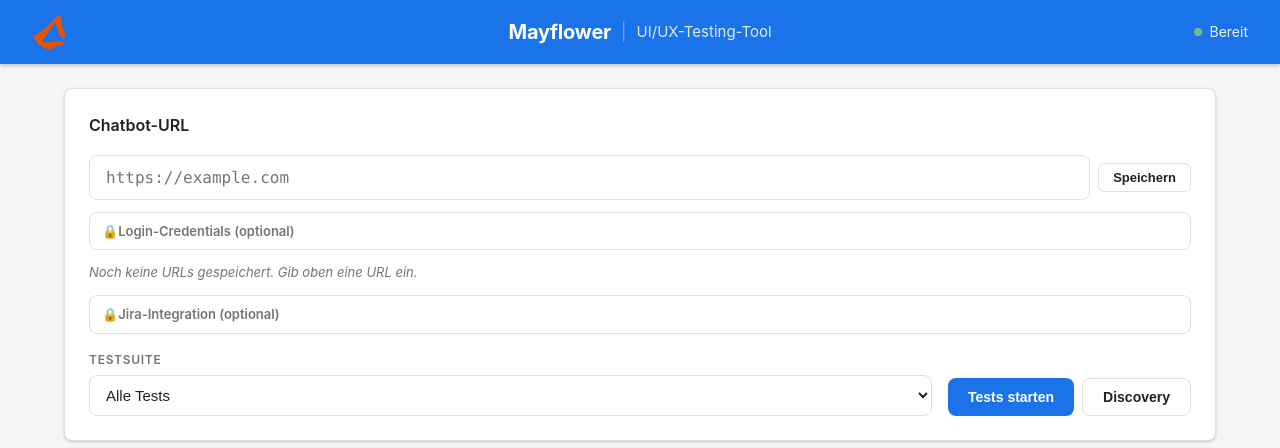
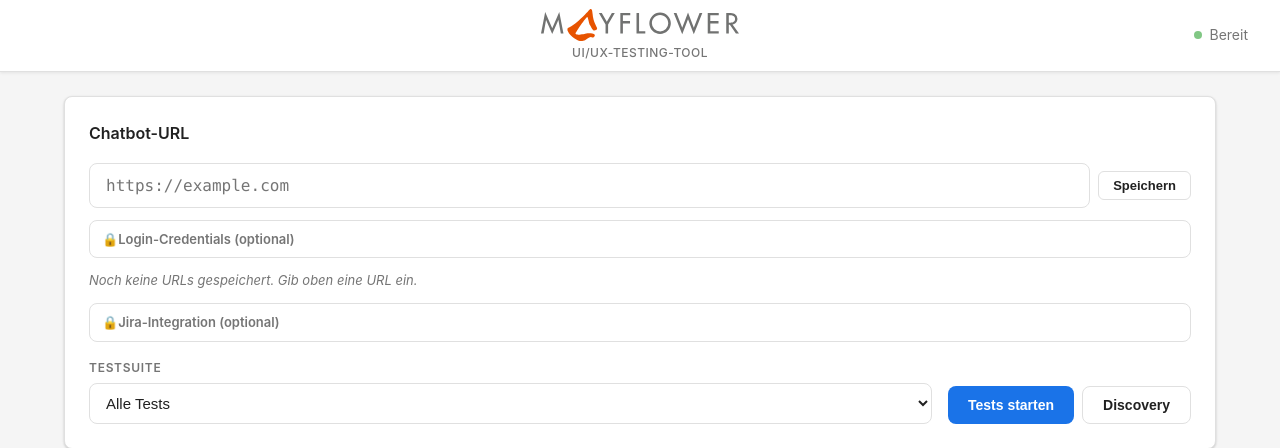
Before and after one commit to mayflower/UI-Testing-Tool, a Flask app: page / in a window 1280 px wide. Shown: the top 448 px of the page. Run offline with Flask 3, Linux system fonts and the light colour scheme; data that the repository does not hold is empty.

Commit message:
style: Mayflower CI – Header auf weißen Hintergrund mit zentriertem Wordmark
- Header-Hintergrund von Blau (#1a73e8) auf Weiß geändert
- Mayflower-Wordmark (Segel + Schriftzug) mittig im Header, korrekte Proportionen
- App-Name als kleine Beschriftung unterhalb des Wordmarks
- Status-Indikator rechts im Header

Co-Authored-By: Claude Sonnet 4.6 <noreply@anthropic.com>

```diff
--- a/static/css/style.css
+++ b/static/css/style.css
@@ -35,14 +35,14 @@ body {
 
 /* Header */
 header {
-    background: var(--primary);
-    color: white;
+    background: #ffffff;
     padding: 0 2rem;
-    height: 64px;
+    height: 72px;
     display: grid;
     grid-template-columns: 1fr auto 1fr;
     align-items: center;
-    box-shadow: 0 2px 4px rgba(0,0,0,0.2);
+    border-bottom: 1px solid var(--border);
+    box-shadow: 0 1px 3px rgba(0,0,0,0.08);
 }
 
 .header-left {
@@ -51,34 +51,28 @@ header {
 }
 
 .header-logo {
-    height: 36px;
-    width: 36px;
-    /* Orange behalten – kein Filter */
+    height: 28px;
+    width: auto;
 }
 
 .header-center {
     display: flex;
+    flex-direction: column;
     align-items: center;
-    gap: 0.625rem;
-    justify-content: center;
+    gap: 2px;
 }
 
-.header-brand {
-    font-size: 1.25rem;
-    font-weight: 700;
-    letter-spacing: -0.01em;
-}
-
-.header-divider {
-    opacity: 0.4;
-    font-weight: 300;
-    font-size: 1.1rem;
+.header-wordmark {
+    height: 32px;
+    width: auto;
 }
 
 .header-app {
-    font-size: 0.9375rem;
-    font-weight: 400;
-    opacity: 0.85;
+    font-size: 0.75rem;
+    font-weight: 500;
+    color: var(--text-muted);
+    letter-spacing: 0.04em;
+    text-transform: uppercase;
 }
 
 .header-status {
@@ -86,7 +80,7 @@ header {
     align-items: center;
     gap: 0.5rem;
     font-size: 0.875rem;
-    opacity: 0.9;
+    color: var(--text-muted);
     justify-content: flex-end;
 }
 
--- a/templates/web/index.html
+++ b/templates/web/index.html
@@ -8,12 +8,9 @@
 </head>
 <body>
     <header>
-        <div class="header-left">
-            <img src="/static/img/mayflower-logo.svg" alt="Mayflower" class="header-logo">
-        </div>
+        <div class="header-left"></div>
         <div class="header-center">
-            <span class="header-brand">Mayflower</span>
-            <span class="header-divider">|</span>
+            <img src="/static/img/mayflower-logo.svg" alt="Mayflower" class="header-wordmark">
             <span class="header-app">UI/UX-Testing-Tool</span>
         </div>
         <div class="header-status" id="connectionStatus">
```
Also changed, not shown: static/img/mayflower-logo.svg.
